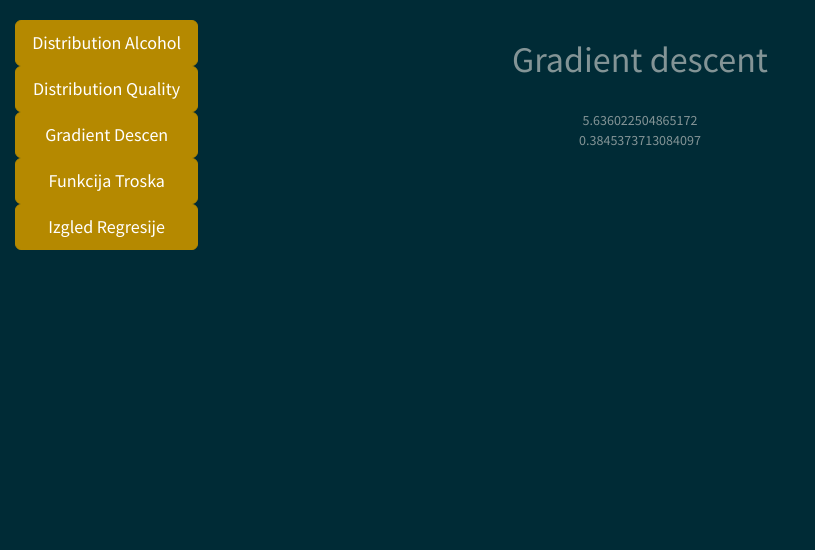
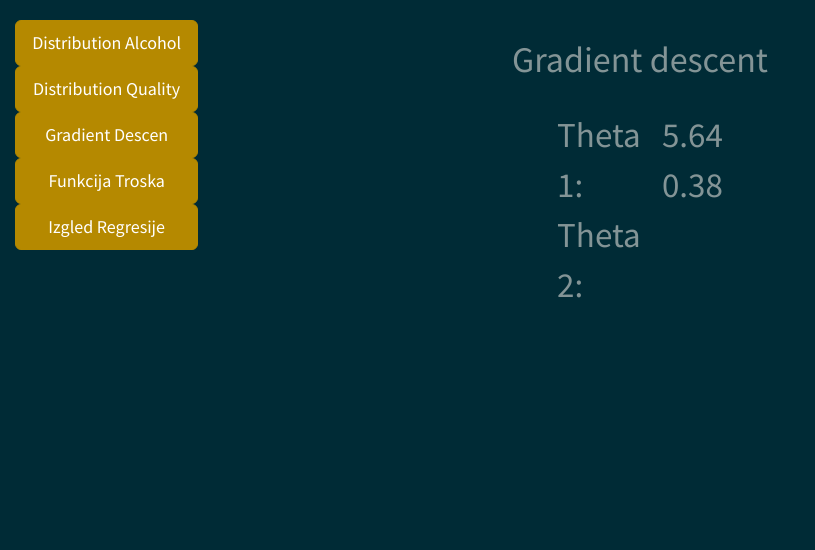
Before and after one commit to dklarin/wine-quality, a Flask app: page /gradient_descen in a window 1280 px wide. Shown: the part 52-602 px from the top of the page, without its empty margins (0-815 px from the left). Run offline with Flask 2, Linux system fonts and the light colour scheme; some libraries are stand-ins or nearby versions.

Commit message:
Reshaped

```diff
--- a/main.py
+++ b/main.py
@@ -1,3 +1,4 @@
+from ast import keyword
 from flask import Flask, render_template
 from flask_bootstrap3 import Bootstrap
 import requests
@@ -93,8 +94,16 @@ def describe():
 def shape():
     shape = data.shape
     return render_template(
-        'info.html', shape=shape, rows=shape[0], columns=shape[1], title='shape',
-        link1='dataset', link2='describe', link3='shape')
+        'info.html',
+        keyword1='retci',
+        keyword2='stupci',
+        rows=shape[0],
+        columns=shape[1],
+        title='shape',
+        link1='dataset',
+        link2='describe',
+        link3='shape'
+    )
 
 # linearna regresija
 
@@ -194,20 +203,10 @@ def distribution_quality():
 @app.route('/gradient_descen')
 def gradient_descen():
 
-    # Hiperparametri za gradijentni spust
-    #alpha = 0.01
-    #iterations = 2000
-    #m = y.size
-    # np.random.seed(123)
-    #theta = np.random.rand(2)
-
-    # Izračun gradijentnog spusta
-    # past_thetas, past_costs = gradient_descent(
-    #    x_scaled, y, theta, iterations, alpha)
-    #theta = past_thetas[-1]
-
     return render_template(
         'info.html',
+        keyword1='theta 1',
+        keyword2='theta 2',
         link1=links[0],
         link2=links[1],
         link3=links[2],
@@ -215,24 +214,14 @@ def gradient_descen():
         link5=links[4],
         button1='Alcohol Distribution',
         title='gradient descent',
-        rows=theta[0], columns=theta[1])
+        rows=theta[0].round(2),
+        columns=theta[1].round(2))
 
 # funkcija troška
 
 
 @app.route('/funkcija_troska')
 def funkcija_troska():
-
-    # Hiperparametri za gradijentni spust
-    #alpha = 0.01
-    #iterations = 2000
-    #m = y.size
-    # np.random.seed(123)
-    #theta = np.random.rand(2)
-
-    # past_thetas, past_costs = gradient_descent(
-    #    x_scaled, y, theta, iterations, alpha)
-    #theta = past_thetas[-1]
 
     fig = figax()
     plt.title('Cost Function J')
--- a/templates/info.html
+++ b/templates/info.html
@@ -12,6 +12,21 @@
   }
   .grid-container {
     display: grid;
+  }
+
+  .grid-container-2 {
+    display: grid;
+    grid-template-columns: 3fr 1fr 1fr 1fr 1fr 3fr;
+    font-size: 250%;
+  }
+
+  .grid-item-1 {
+    grid-column: 3;
+    text-align: left;
+  }
+  .grid-item-2 {
+    grid-column: 4;
+    text-align: right;
   }
 </style>
 
@@ -71,15 +86,24 @@
     <div class="col-md-8 text-center">
       <h1>{{title | capitalize}}</h1>
       <br />
-
-      <div class="moja">
-        {% if rows %} {{rows}}
-
-        <br />
-        {{columns}} {% elif image %}
-        <div class="img-container"><img src="{{image}}" alt="Chart" /></div>
-        {% else %} {% endif %}
+      {% if rows %}
+      <div class="grid-container-2">
+        <div class="grid-item-1">
+          {{keyword1 | title}}:
+          <br />
+          {{keyword2 | title}}:
+        </div>
+        <div class="grid-item-2">
+          {{rows}}
+          <br />
+          {{columns}}
+        </div>
       </div>
+      {% elif image %}
+      <div class="img-container">
+        <img src="{{image}}" alt="Chart" />
+      </div>
+      {% else %} {% endif %}
     </div>
 
     <div class="col-md-2 sidenav"></div>
@@ -87,20 +111,9 @@
 
   <div class="row">
     <div class="col-md-2 sidenav"></div>
+
     <div class="col-md-8 text-center"></div>
-    <div class="col-md-2 sidenav"></div>
-  </div>
-  <div class="row">
-    <div class="col-md-12 text-center"></div>
-  </div>
-  <div class="row">
-    <div class="col-md-2 sidenav"></div>
-    <div class="col-md-8 text-left"></div>
-    <div class="col-md-2 sidenav"></div>
-  </div>
-  <div class="row">
-    <div class="col-md-2 sidenav"></div>
-    <div class="col-md-8 text-center"></div>
+
     <div class="col-md-2 sidenav"></div>
   </div>
 </div>
```
